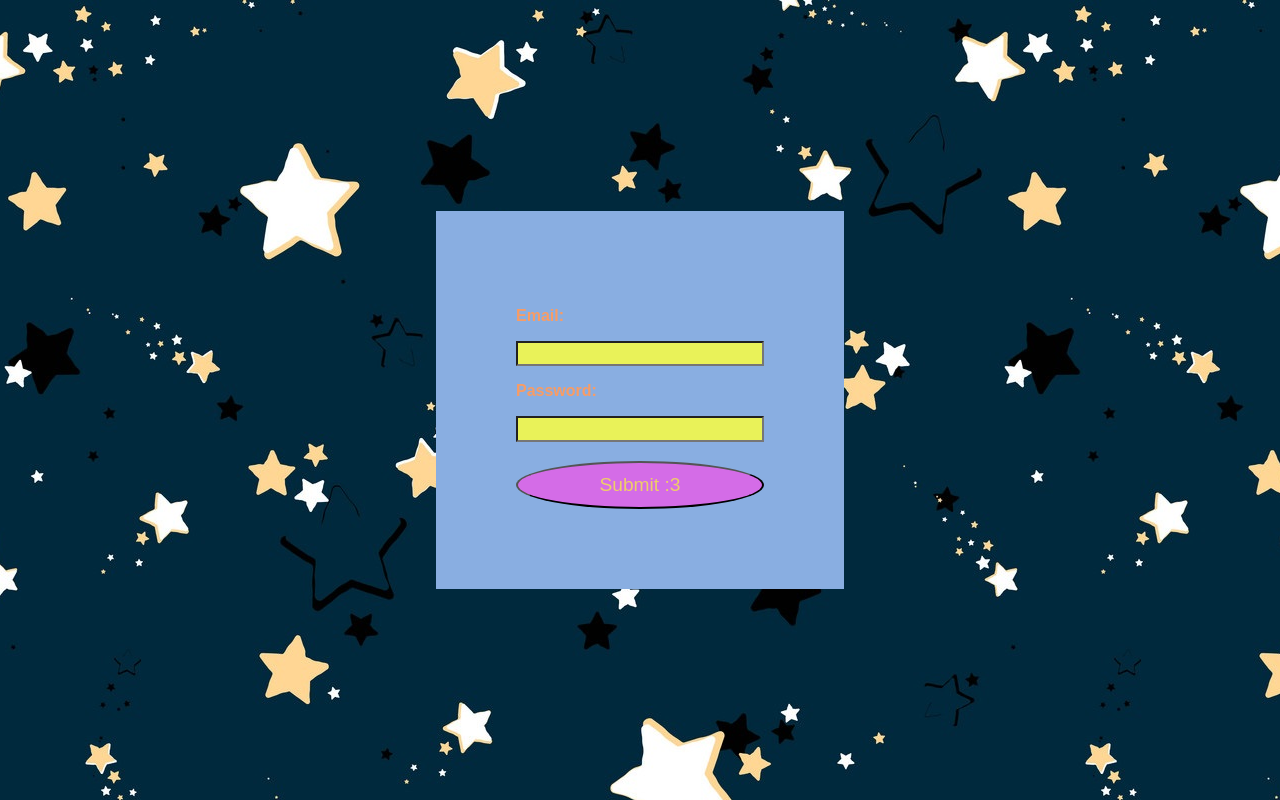
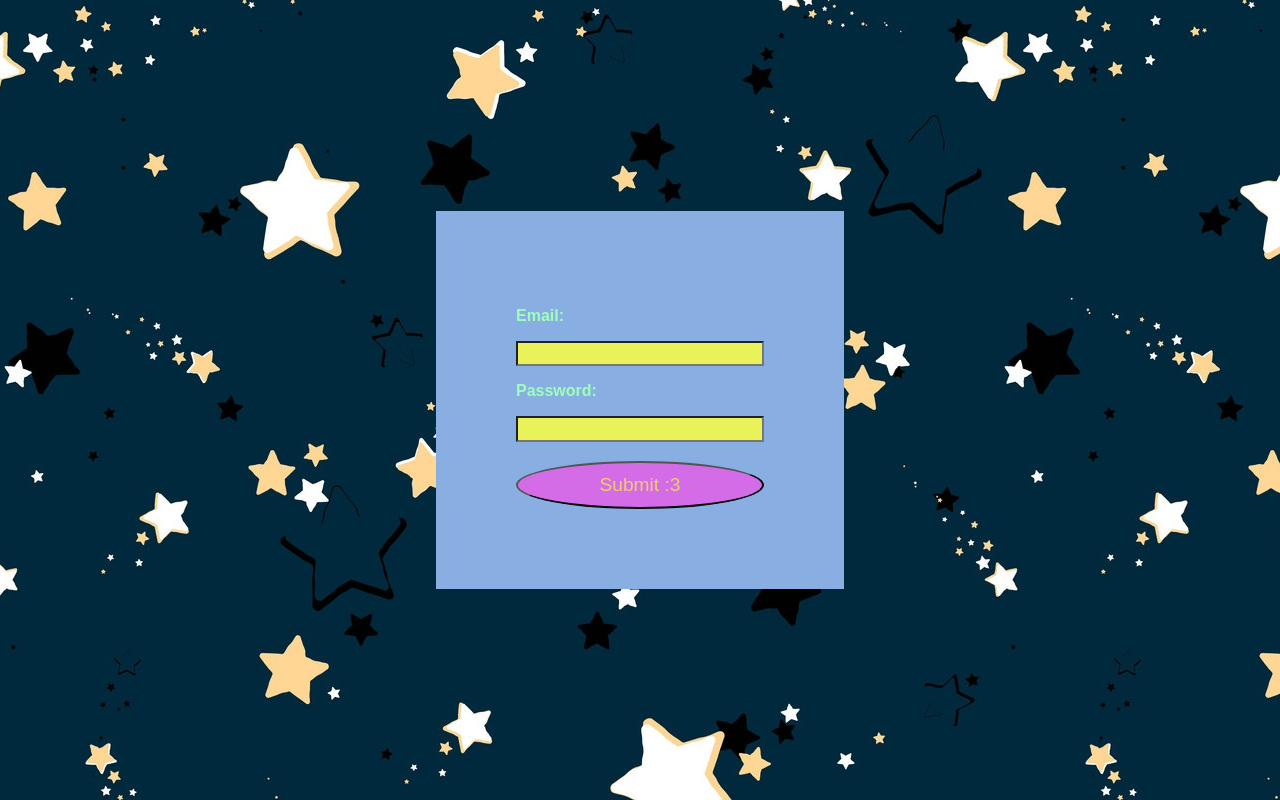
Before and after one commit to Pauuu/login, a plain HTML site: page index.html in a window 1280 px wide. Drawn offline with Linux system fonts and the light colour scheme.

Commit message:
cambiado un color del css (es un test)

```diff
--- a/css/index.css
+++ b/css/index.css
@@ -21,8 +21,7 @@
 }
 
 html, body {
-    /* background-color: var(--turquese); */
-    color: #f89c65;
+    color: var(--light-blue);
     font-family: sans-serif;
     height: 100%;
     margin: 0px;
```
